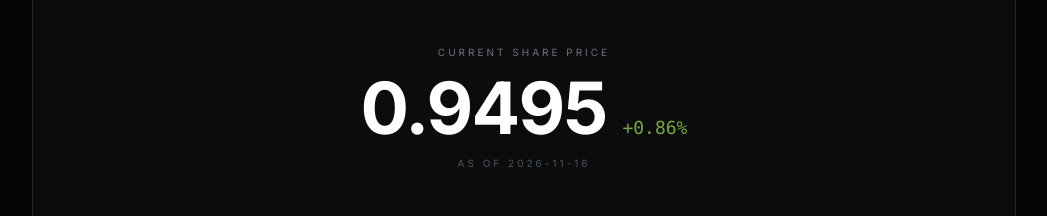
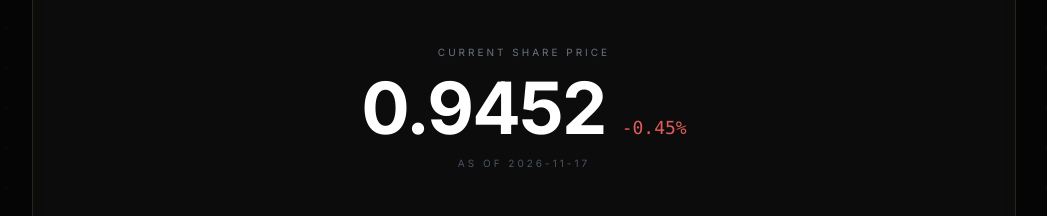
Before and after one commit to rexlau-prog/zynerise-website, a plain HTML site: page index.html in a window 1280 px wide. Shown: the part 1734-1950 px from the top of the page, without its empty margins (116-1163 px from the left). Drawn offline with nearby package versions, Linux system fonts and the light colour scheme.

Commit message:
FRA data auto-update: 2026-11-17 (191 pts, MDD -9.21%, Sharpe -1.27)

```diff
--- a/index.html
+++ b/index.html
@@ -369,9 +369,9 @@
         // (manual edits to this block are overwritten at 00:10 UTC).
         // dates/prices: aligned chronological series (oldest -> newest).
         const FRA_DATA = {
-            asOf: "2026-11-16",
+            asOf: "2026-11-17",
             maxDrawdown: -9.21,   // percent
-            sharpe: -1.17,
+            sharpe: -1.27,
             dates: [
                 "2026-05-01", "2026-05-12", "2026-05-13", "2026-05-14", "2026-05-15", "2026-05-16",
                 "2026-05-17", "2026-05-18", "2026-05-19", "2026-05-20", "2026-05-21", "2026-05-22",
@@ -404,7 +404,7 @@
                 "2026-10-26", "2026-10-27", "2026-10-28", "2026-10-29", "2026-10-30", "2026-10-31",
                 "2026-11-01", "2026-11-02", "2026-11-03", "2026-11-04", "2026-11-05", "2026-11-06",
                 "2026-11-07", "2026-11-08", "2026-11-09", "2026-11-10", "2026-11-11", "2026-11-12",
-                "2026-11-13", "2026-11-14", "2026-11-15", "2026-11-16"
+                "2026-11-13", "2026-11-14", "2026-11-15", "2026-11-16", "2026-11-17"
             ],
             prices: [
                 1.0000, 0.9987, 0.9989, 0.9995, 1.0000, 1.0001, 1.0008, 1.0009, 1.0009, 1.0015,
@@ -425,7 +425,8 @@
                 1.0366, 1.0364, 1.0365, 1.0365, 1.0358, 1.0355, 1.0362, 1.0360, 1.0354, 1.0348,
                 1.0347, 1.0339, 1.0345, 1.0325, 1.0330, 1.0324, 1.0326, 1.0324, 1.0326, 1.0323,
                 1.0326, 1.0082, 1.0030, 1.0130, 1.0139, 1.0141, 1.0139, 1.0139, 1.0138, 1.0156,
-                1.0145, 1.0141, 1.0088, 1.0124, 1.0044, 1.0059, 0.9932, 0.9717, 0.9414, 0.9495
+                1.0145, 1.0141, 1.0088, 1.0124, 1.0044, 1.0059, 0.9932, 0.9717, 0.9414, 0.9495,
+                0.9452
             ]
         };
         // ============================================================
```
